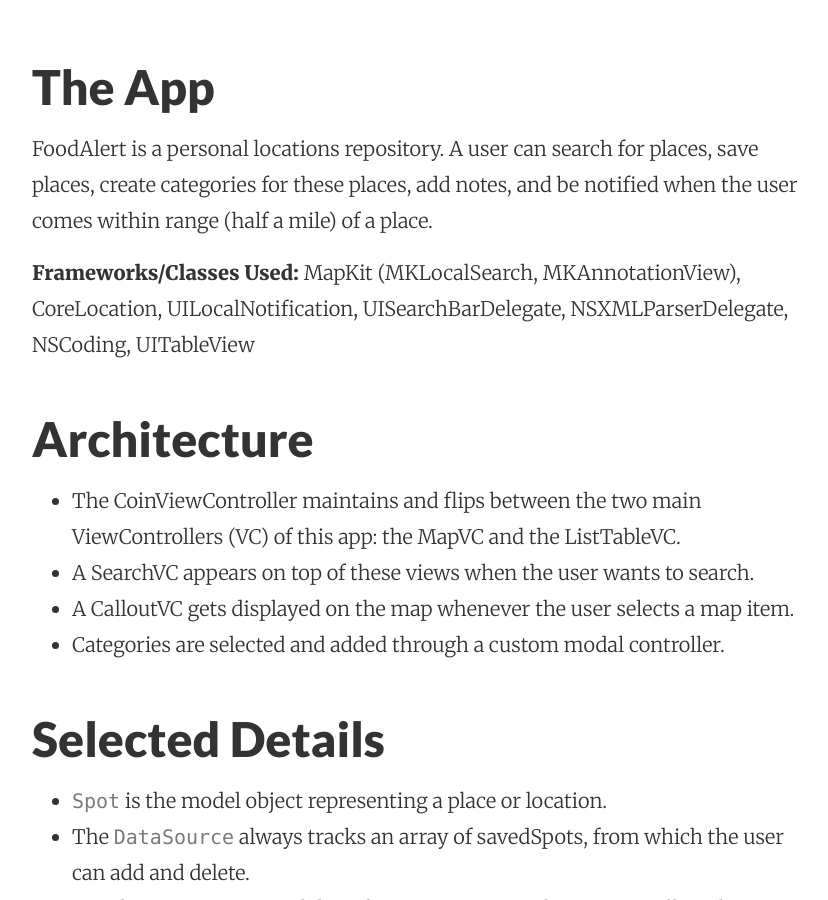
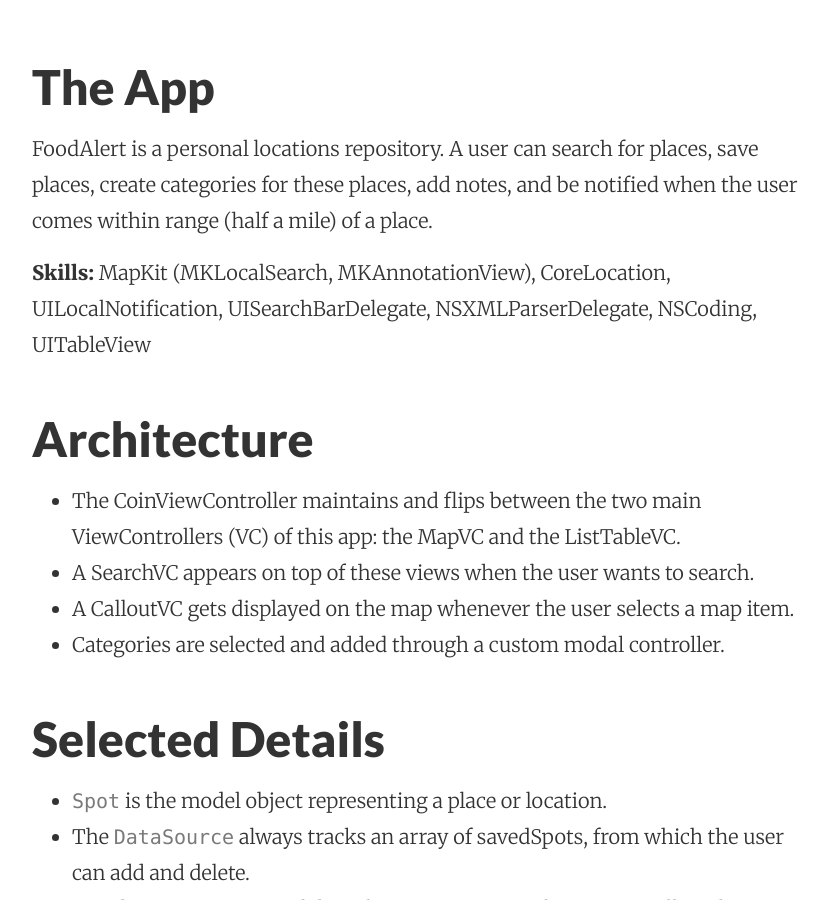
Before and after one commit to drjackl/drjackl.github.io, a Jekyll site: the page built from _posts/2016-05-19-foodalert.markdown, in a window 1280 px wide and 900 px high, scrolled down 851 px. Shown: the whole window, without its empty margins (224-1052 px from the left). Built offline with Jekyll 4.4.1, drawn with Linux system fonts in a browser that asks for light colours.

Commit message:
Post update: FoodAlert

```diff
--- a/_posts/2016-05-19-foodalert.markdown
+++ b/_posts/2016-05-19-foodalert.markdown
@@ -8,7 +8,7 @@ layout: post
 ## The App
 FoodAlert is a personal locations repository. A user can search for places, save places, create categories for these places, add notes, and be notified when the user comes within range (half a mile) of a place.
 
-**Frameworks/Classes Used:** MapKit (MKLocalSearch, MKAnnotationView), CoreLocation, UILocalNotification, UISearchBarDelegate, NSXMLParserDelegate, NSCoding, UITableView
+**Skills:** MapKit (MKLocalSearch, MKAnnotationView), CoreLocation, UILocalNotification, UISearchBarDelegate, NSXMLParserDelegate, NSCoding, UITableView
 
 ## Architecture
 - The CoinViewController maintains and flips between the two main ViewControllers (VC) of this app: the MapVC and the ListTableVC.
```
